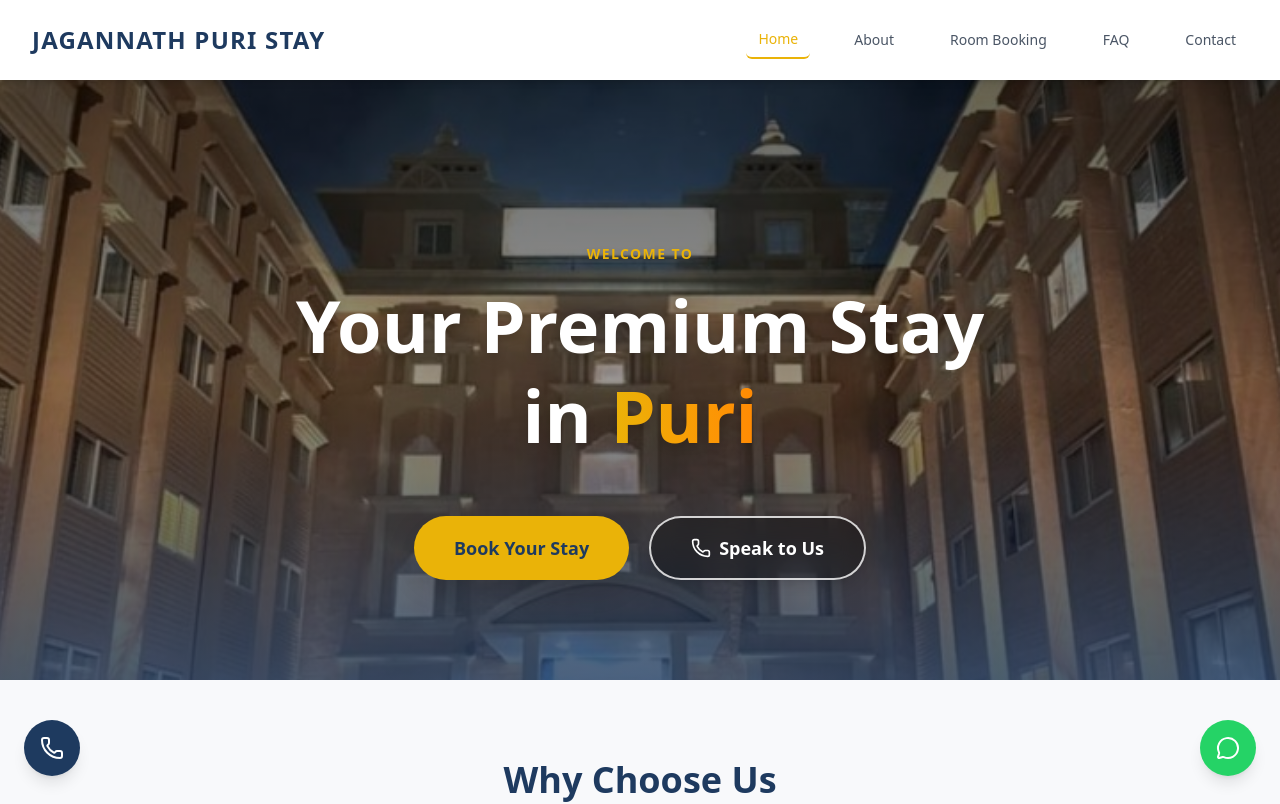
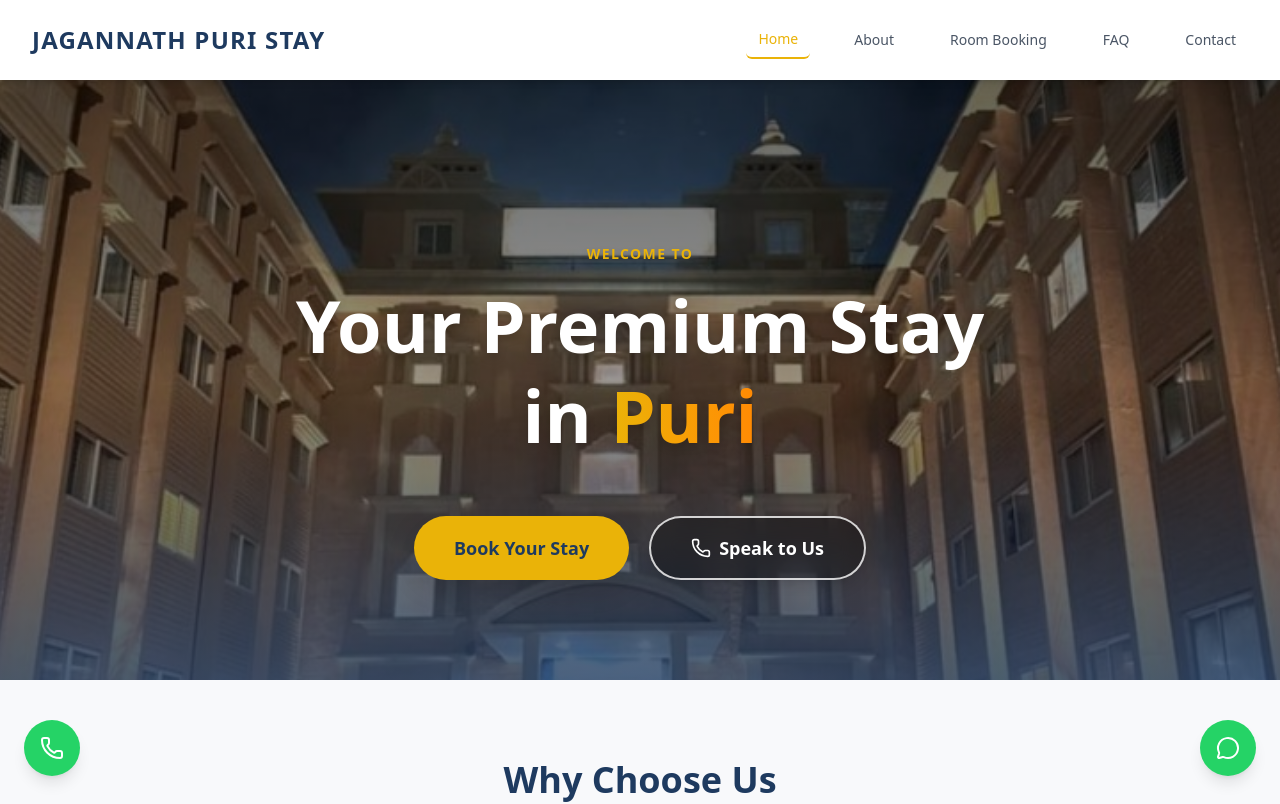
Before and after one commit to sumitkumards07/jaganthpuri, a React (Vite) app: page / in a window 1280 px wide. Shown: the top 804 px of the page. Built offline with nearby package versions, Linux system fonts and the light colour scheme.

Commit message:
Update floating call button style to match WhatsApp button

```diff
--- a/src/components/Layout.tsx
+++ b/src/components/Layout.tsx
@@ -128,7 +128,7 @@ export function Layout() {
       {/* Floating Action Buttons */}
       <a
         href={`tel:+${PHONE_NUMBER}`}
-        className="fixed bottom-6 left-6 bg-[#1e3a5f] text-white p-4 rounded-full shadow-lg hover:shadow-2xl transition-all duration-300 hover:scale-110 hover:-translate-y-1 z-50 flex items-center justify-center"
+        className="fixed bottom-6 left-6 bg-[#25D366] text-white p-4 rounded-full shadow-lg hover:shadow-2xl transition-all duration-300 hover:scale-110 hover:-translate-y-1 z-50 flex items-center justify-center"
         aria-label="Call Us"
       >
         <Phone className="h-6 w-6" />
```
